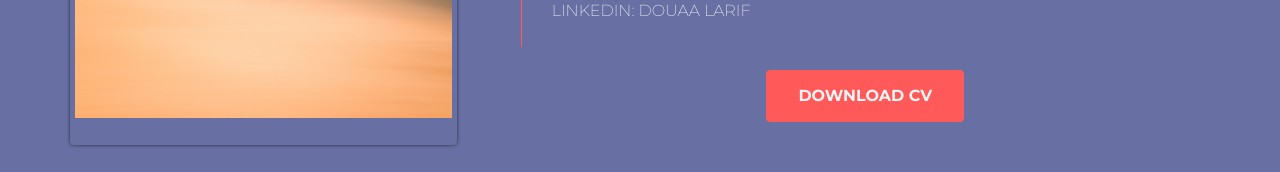
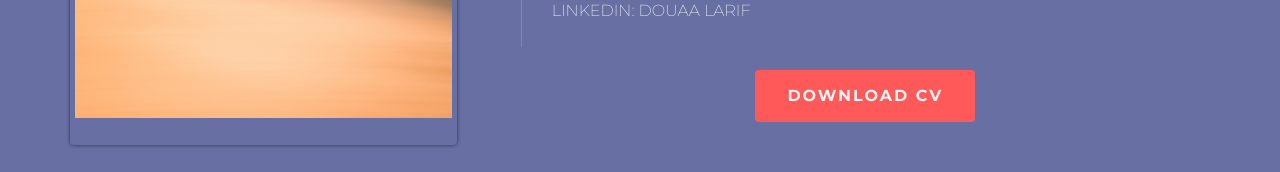
Before and after one commit to Douaa19/New_portfolio, a React (Create React App) app in the folder portfolio_front/: page / in a window 1280 px wide. Shown: the part 1227-1399 px from the top of the page. Built offline with nearby package versions, Linux system fonts and the light colour scheme.

Commit message:
AddSomeStyleToBtn

```diff
--- a/portfolio_front/src/components/about/Description.js
+++ b/portfolio_front/src/components/about/Description.js
@@ -66,6 +66,7 @@ function Description() {
       border: "none",
       fontSize: "16px",
       margin: "1rem 0",
+      letterSpacing: "2px",
     },
   };
   // -----------------------
--- a/portfolio_front/src/pages/Home.js
+++ b/portfolio_front/src/pages/Home.js
@@ -7,6 +7,7 @@ function Home() {
     <>
       <Header />
       <About />
+
     </>
   );
 }
```
Also changed, not shown: 1 other file (tests, documents, lock files or other folders).
